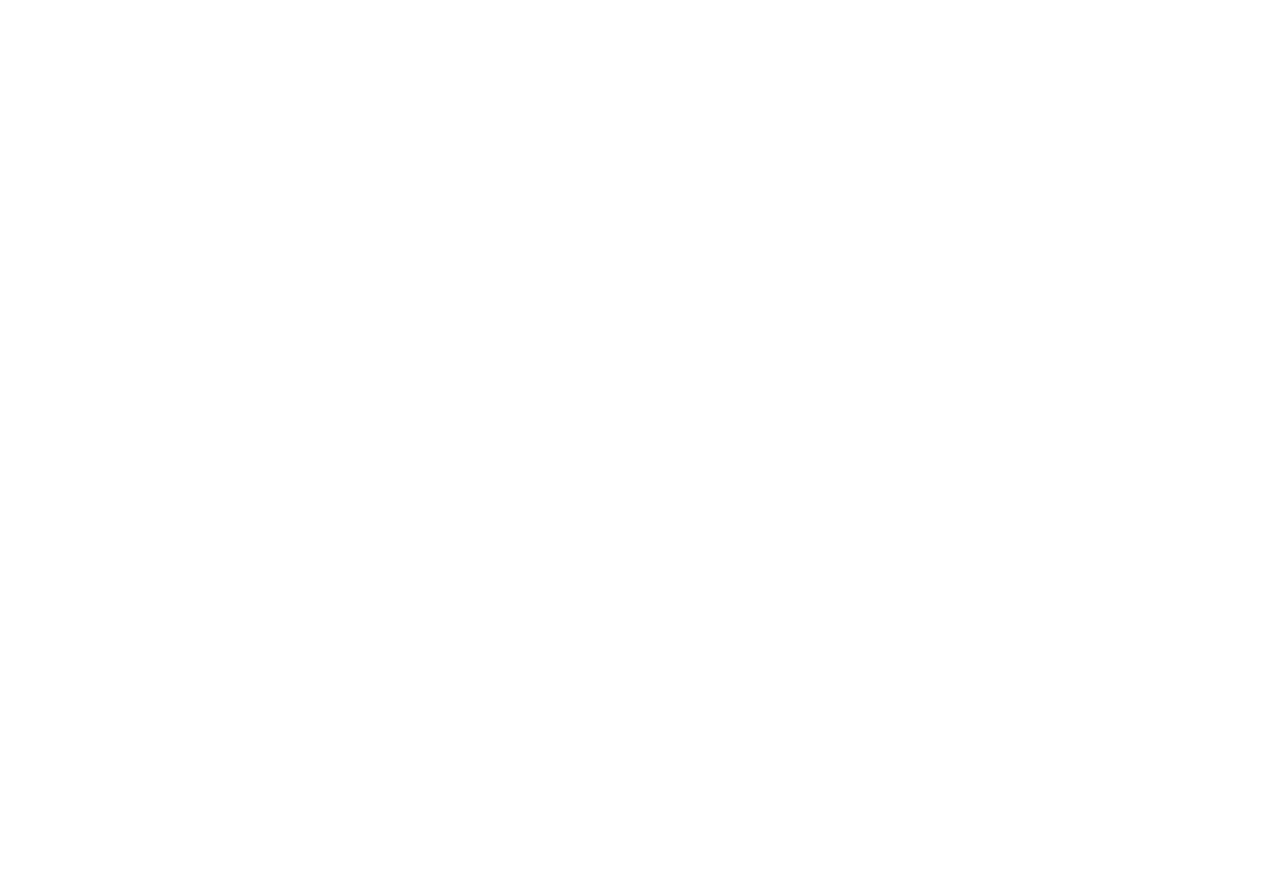
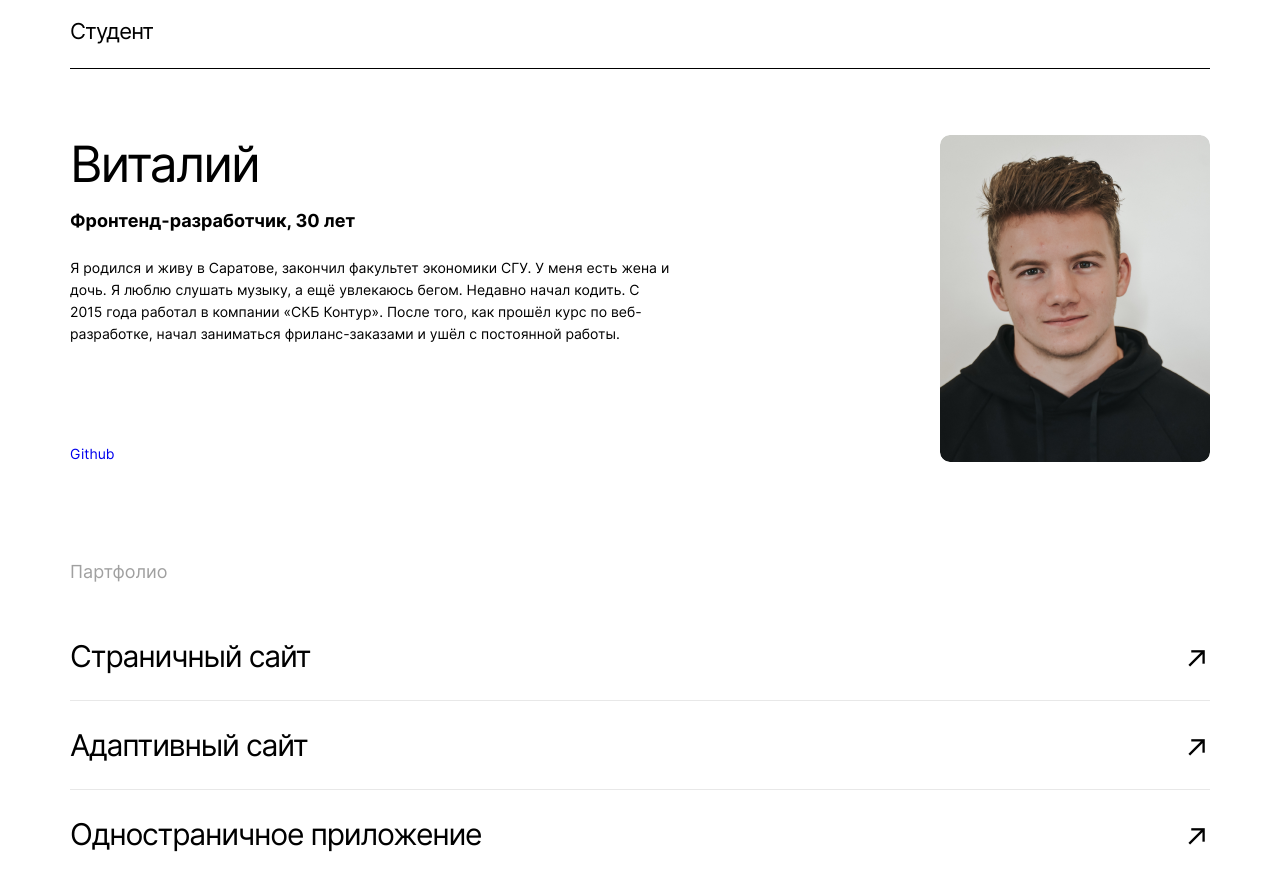
Before and after one commit to Lugovskoy-Maxim/movies-explorer-frontend, a React (Create React App) app: page / in a window 1280 px wide. Shown: the part 1820-2710 px from the top of the page. Before the commit the page ends 1728 px from the top, so only its background shows below. Built offline with nearby package versions, Linux system fonts and the light colour scheme.

Commit message:
add: aboutMe

```diff
--- a/package.json
+++ b/package.json
@@ -9,7 +9,7 @@
     "normalize.css": "^8.0.1",
     "react": "^18.2.0",
     "react-dom": "^18.2.0",
-    "react-router-dom": "5.2",
+    "react-router-dom": "^6.4.4",
     "react-scripts": "^2.1.3",
     "web-vitals": "^2.1.4"
   },
--- /dev/null
+++ b/src/components/Main/AboutMe/AboutMe.css
@@ -0,0 +1,117 @@
+.aboutMe {
+  position: relative;
+  margin: 110px auto 0;
+  padding-bottom: 100px;
+  text-align: left;
+  align-items: center;
+  font-family: 'Inter';
+  font-style: normal;
+  color: #000;
+  font-family: 'Inter';
+  font-style: normal;
+}
+
+.aboutMe__title {
+  letter-spacing: -0.04em;
+  font-weight: 400;
+  font-size: 22px;
+  line-height: 27px;
+  margin: 0 auto 0 70px ;
+  max-width: 1140px;
+  padding-bottom: 23px;
+  border-bottom: 1px solid #000;
+}
+
+.aboutMe__container {
+  position: relative;
+  display: flex;
+  justify-content: space-between;
+  margin: 66px 70px 0;
+}
+
+.aboutMe__info{
+  position: relative;
+}
+
+.aboutMe__name{
+  margin: 0 0 18px;
+  font-weight: 400;
+  font-size: 50px;
+  line-height: 58px;
+  letter-spacing: -0.04em;
+}
+
+.aboutMe__profession{
+  font-weight: 600;
+  font-size: 18px;
+  line-height: 20px;
+  mix-blend-mode: normal;
+}
+
+.aboutMe__bio{
+  margin-top: 26px;
+  max-width: 600px;
+  font-weight: normal;
+  font-size: 14px;
+  line-height: 22px;
+  mix-blend-mode: normal;
+}
+
+.aboutMe__photo{
+  border-radius: 10px;
+  max-width: 270px;
+  max-height: 327px;
+}
+
+.aboutMe__info_link{
+  position: absolute;
+  bottom: 0px;
+  text-decoration: none;
+  font-weight: 500;
+  font-size: 14px;
+  line-height: 17px;
+}
+
+.aboutMe__partfolio_title{
+  margin: 100px 0 30px 70px;
+  font-weight: 400;
+  font-size: 18px;
+  line-height: 20px;
+  color: #A0A0A0;
+  mix-blend-mode: normal;
+}
+
+.aboutMe__partfolio_links{
+  padding: 0 70px;
+  margin: 0;
+}
+
+.aboutMe__partfolio_link{
+  align-items: center;
+  border-bottom: 1px solid #E8E8E8;
+  display: flex;
+  justify-content: space-between;
+  font-weight: normal;
+  font-size: 30px;
+  line-height: 50px;
+  letter-spacing: -0.04em;
+}
+
+.aboutMe__partfolio_link:last-child{
+  border-bottom: none;
+}
+
+.aboutMe__partfolio_project{
+  text-decoration: none;
+  color: #000;
+}
+
+.aboutMe__partfolio_icon{
+  font-weight: 400;
+  font-size: 30px;
+  line-height: 60px;
+  letter-spacing: -0.04em;
+  color: #000000;
+  margin-bottom: 9px;
+  margin-top: 19px;
+}
--- /dev/null
+++ b/src/components/Main/AboutMe/AboutMe.jsx
@@ -0,0 +1,37 @@
+import React from "react";
+import "./AboutMe.css";
+import AboutMePhoto from "../../../images/aboutMePhoto.jpg";
+
+function AboutMe() {
+    return (
+        <section className="aboutMe">
+          <h1 className="aboutMe__title">Студент</h1>
+          <div className="aboutMe__container">
+            <div className="aboutMe__info">
+            <h2 className="aboutMe__name">Виталий</h2>
+            <span className="aboutMe__profession">Фронтенд-разработчик, 30 лет</span>
+            <p className="aboutMe__bio">Я родился и живу в Саратове, закончил факультет экономики СГУ. У меня есть жена
+и дочь. Я люблю слушать музыку, а ещё увлекаюсь бегом. Недавно начал кодить. С 2015 года работал в компании «СКБ Контур». После того, как прошёл курс по веб-разработке, начал заниматься фриланс-заказами и ушёл с постоянной работы.</p>
+          <a className="aboutMe__info_link" href="https://github.com/" >Github</a>
+          </div>
+          <img className="aboutMe__photo" src={AboutMePhoto} alt="Фотография Виталия" />
+          </div>
+          <h3 className="aboutMe__partfolio_title">Партфолио</h3>
+          <ul className="aboutMe__partfolio_links">
+            <li className="aboutMe__partfolio_link">
+              <a className="aboutMe__partfolio_project" href="https://github.com/">Страничный сайт</a>
+              <p className="aboutMe__partfolio_icon">↗</p>
+            </li>
+          <li className="aboutMe__partfolio_link">
+              <a className="aboutMe__partfolio_project" href="https://github.com/">Адаптивный сайт</a>
+              <p className="aboutMe__partfolio_icon">↗</p>
+            </li>            <li className="aboutMe__partfolio_link">
+              <a className="aboutMe__partfolio_project" href="https://github.com/">Одностраничное приложение</a>
+              <p className="aboutMe__partfolio_icon">↗</p>
+            </li>
+          </ul>
+        </section>
+    );
+}
+
+export default AboutMe;
--- a/src/components/Main/Main.jsx
+++ b/src/components/Main/Main.jsx
@@ -3,6 +3,7 @@
 import Promo from "./Promo/Promo.jsx";
 import Techs from "./Techs/Techs.jsx";
 import AboutProject from "./AboutProject/AboutProject.jsx";
+import AboutMe from "./AboutMe/AboutMe.jsx";
 import "./Main.css";
 function Main(props) {
 
@@ -11,7 +12,7 @@
     <Promo />
     <AboutProject />
     <Techs />
-    {/*<AboutMe /> */}
+    <AboutMe />
     </section>
   )
 }
```
Also changed, not shown: src/images/aboutMePhoto.jpg (added), 1 other file (tests, documents, lock files or other folders).
